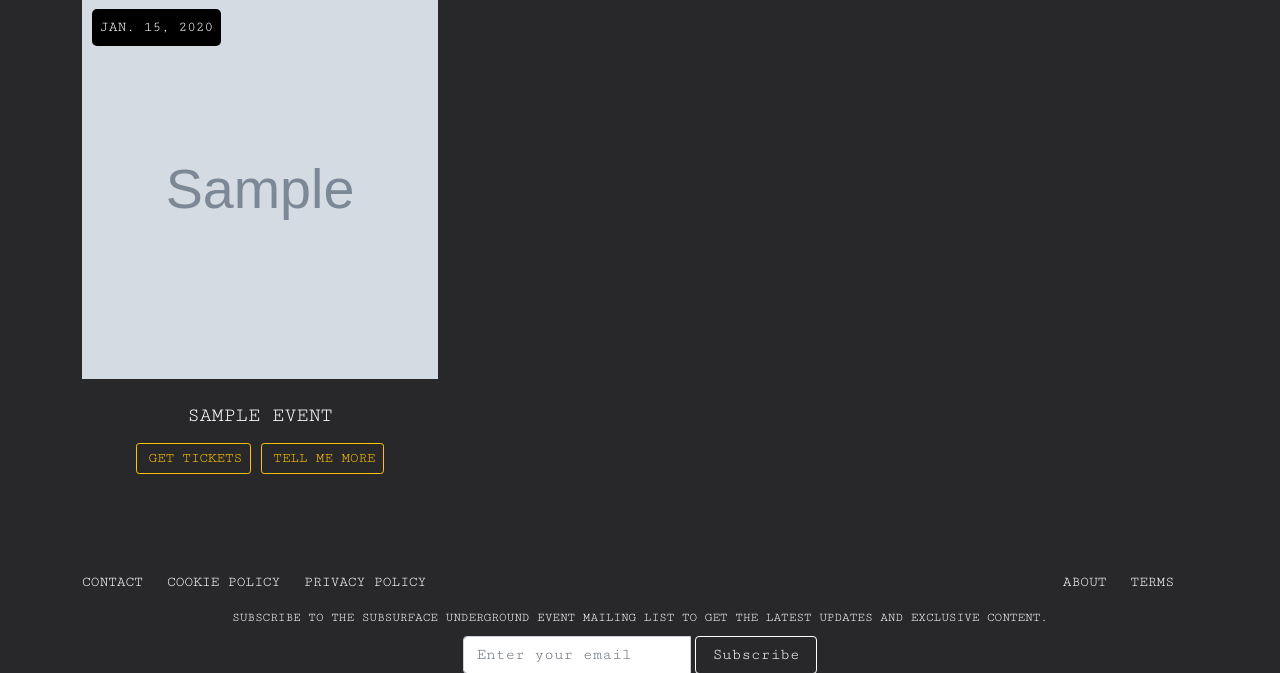
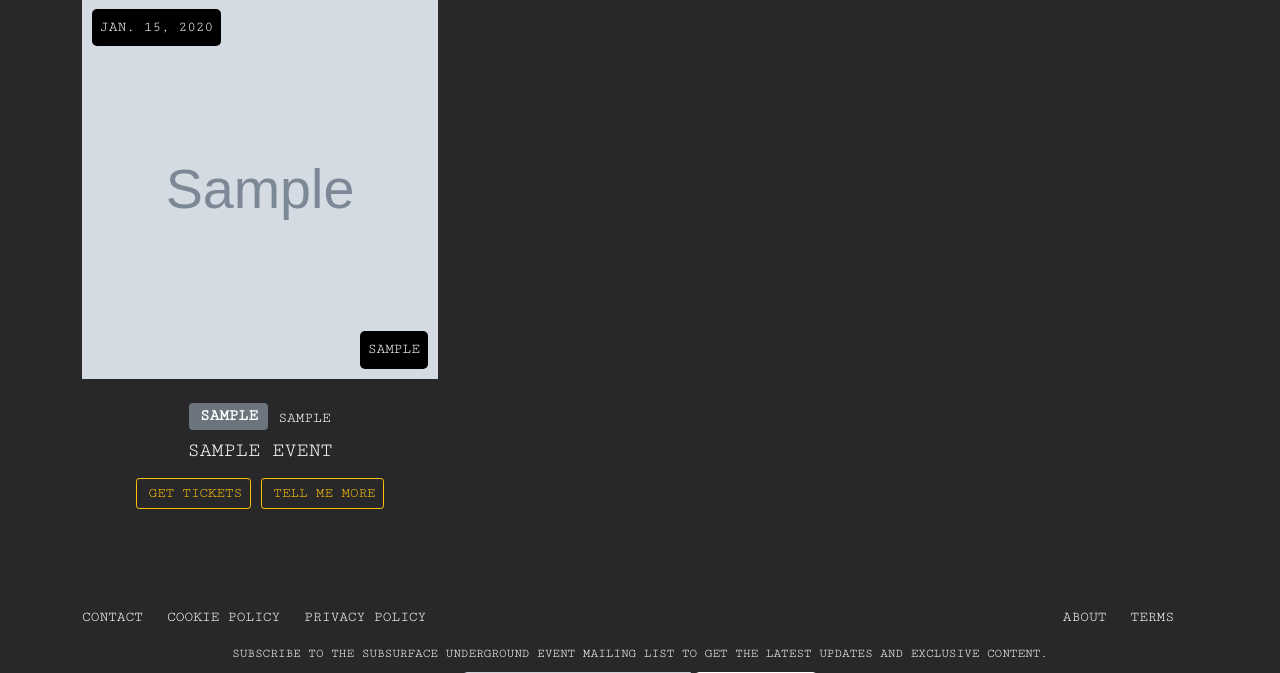
Before and after one commit to parduckids/milestone-project-four, a Django app: page / in a window 1280 px wide. Shown: the part 400-1073 px from the top of the page. Run offline with Django 5.2, Linux system fonts and the light colour scheme; tables that the repository leaves empty hold one stand-in row (values such as "Sample post"); grey boxes marked "Sample" are stand-in pictures.

Commit message:
style: add neccesary styling to events and event details pages

```diff
--- a/event/templates/event/event_detail.html
+++ b/event/templates/event/event_detail.html
@@ -16,7 +16,7 @@
 <div class="container mt-4">
     <div class="row">
         <div class="col-12">
-            <img src="{{ event.event_image }}" class="img-fluid" alt="Event Image">
+            <img src="{{ event.event_image }}" class="img-fluid w-100" alt="Event Image">
         </div>
     </div>
 </div>
@@ -26,7 +26,7 @@
     <div class="row">
         <div class="col-md-8">
             <h2>Event Description</h2>
-            <p>{{ event.event_description }}</p>
+            <p class="text-wrap text-break p-3">{{ event.event_description }}</p>
             <p>Artists:</p>
 
             <ul>
--- a/event/templates/event/index.html
+++ b/event/templates/event/index.html
@@ -17,10 +17,23 @@
         <div class="col">
             <div class="position-relative square-container">
                 <div class="date-overlay p-2">{{ event.date }}</div>
+                <div class="city-overlay p-2">{{ event.city }}</div>
                 <img src="{{ event.event_image }}" class="square-image" alt="Event Image">
                 <div class="featured-badge">Featured</div>
             </div>
             <div class="card-body mt-2 text-center">
+                <div class="d-flex align-items-center justify-content-center">
+                    <!-- change the color depending on the genre -->
+                    <a href="#" class="badge text-decoration-none mb-2
+                        {% if event.genre == 'techno' %}bg-dark
+                        {% elif event.genre == 'experimental' %}bg-warning
+                        {% elif event.genre == 'noise' %}bg-danger
+                        {% elif event.genre == 'house' %}bg-success
+                        {% else %}bg-secondary{% endif %}">
+                        {{ event.genre }}
+                    </a>
+                    <p class="card-text mb-1">{{ event.organiser }}</p>
+                </div>
                 <h5 class="card-title">{{ event.event_name }}</h5>
                 <a href="#" class="btn btn-outline-warning btn-sm mt-2">
                     <span class="bi bi-ticket-fill me-1"></span> Get Tickets
--- a/static/css/base.css
+++ b/static/css/base.css
@@ -83,6 +83,16 @@ h1 {
     border-radius: 5px;
     z-index: 1;
 }
+.city-overlay {
+    position: absolute;
+    font-size: 0.9em;
+    bottom: 10px;
+    right: 10px;
+    background-color: black;
+    color: #fff;
+    border-radius: 5px;
+    z-index: 1;
+}
 
 /* Other styling */
 .card-body {
@@ -92,7 +102,9 @@ h1 {
     color: black !important;
 }
 .card-text {
-    font-size: 0.8em;
+    font-size: 0.9em;
+    font-weight: 500;
+    margin-left: 10px;
 }
 
 .badge {
--- a/templates/allauth/allauth/layouts/base.html
+++ b/templates/allauth/allauth/layouts/base.html
@@ -47,7 +47,7 @@
         <!-- Transparent Navbar -->
         <nav class="navbar navbar-expand-lg navbar-light bg-transparent">
             <div class="container">
-                <a class="navbar-brand sexy-font" href="{% url 'account_login' %}">Subsurface</a>
+                <a class="navbar-brand sexy-font" href="{% url 'index' %}">Subsurface</a>
                 <button class="navbar-toggler" type="button" data-bs-toggle="collapse" data-bs-target="#navbarNav"
                     aria-controls="navbarNav" aria-expanded="false" aria-label="Toggle navigation">
                     <span class="navbar-toggler-icon"></span>
@@ -62,7 +62,7 @@
                             <a class="nav-link" href="{% url 'events' %}">Events</a>
                         </li>
                         <li class="nav-item">
-                            <a class="nav-link" href="{% url 'account_login' %}">About</a>
+                            <a class="nav-link" href="{% url 'about' %}">About</a>
                         </li>
                         {% endif %}
                         {% if user.is_authenticated %}
--- a/templates/base.html
+++ b/templates/base.html
@@ -50,7 +50,7 @@
     <header>
         <nav class="navbar navbar-expand-lg navbar-light bg-transparent">
             <div class="container">
-                <a class="navbar-brand sexy-font" href="{% url 'account_login' %}">Subsurface</a>
+                <a class="navbar-brand sexy-font" href="{% url 'index' %}">Subsurface</a>
                 <button class="navbar-toggler" type="button" data-bs-toggle="collapse" data-bs-target="#navbarNav"
                     aria-controls="navbarNav" aria-expanded="false" aria-label="Toggle navigation">
                     <span class="navbar-toggler-icon"></span>
@@ -65,7 +65,7 @@
                             <a class="nav-link" href="{% url 'events' %}">Events</a>
                         </li>
                         <li class="nav-item">
-                            <a class="nav-link" href="{% url 'account_login' %}">About</a>
+                            <a class="nav-link" href="{% url 'about' %}">About</a>
                         </li>
                         {% endif %}
                         {% if user.is_authenticated %}
```
Also changed, not shown: contact/templates/about.html (+5 -5 lines), event/templates/event/events.html (+10 -2 lines), event/templates/event/manage.html (+10 -1 lines).
